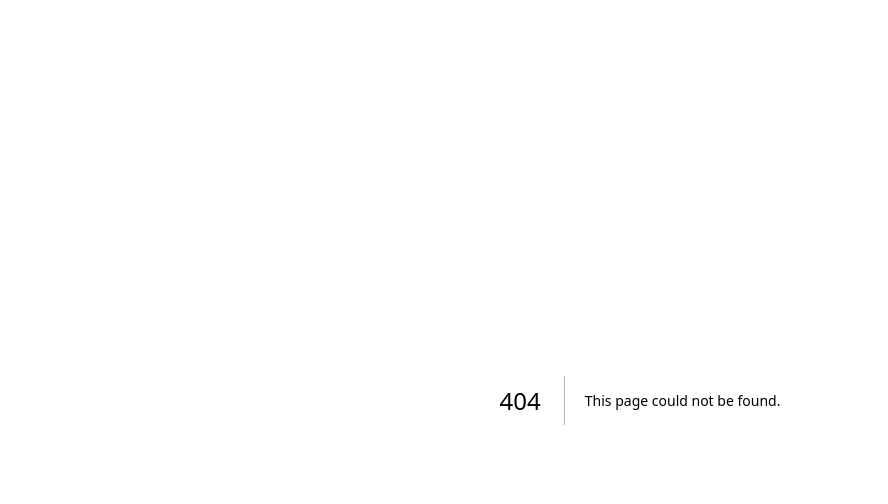
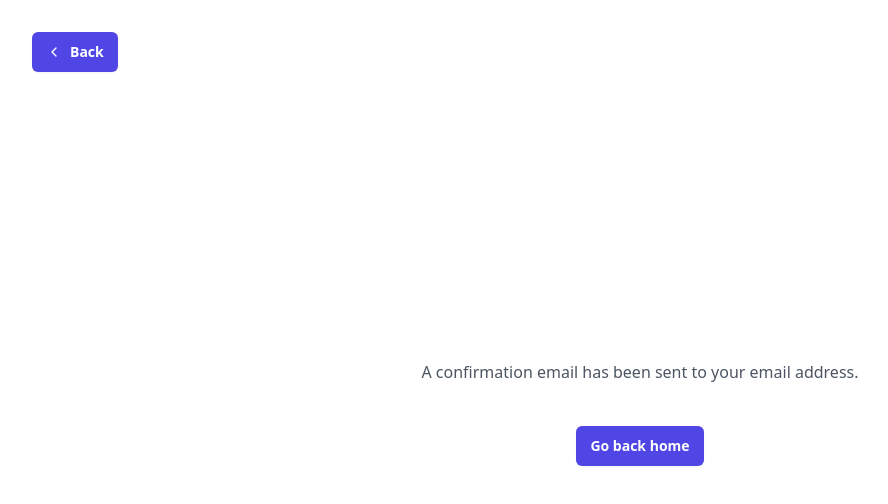
Before and after one commit to joelljones/supabase-auth-nextjs, a Next.js app: page /confirmation in a window 1280 px wide. Before the commit this address had no page. Shown: the top 504 px of the page, without its empty margins (0-888 px from the left). Built offline with nearby package versions, Linux system fonts and the light colour scheme.

Commit message:
feat: create account confirmation page

```diff
--- /dev/null
+++ b/src/app/confirmation/page.jsx
@@ -0,0 +1,46 @@
+import Link from 'next/link'
+
+export default function ConfirmationPage() {
+	return (
+		<main className="grid min-h-full place-items-center bg-white px-6 py-24 sm:py-32 lg:px-8 h-screen">
+			<Link
+				href="/login"
+				className="absolute left-8 top-8 rounded-md bg-indigo-600 px-3.5 py-2.5 text-sm font-semibold text-white shadow-sm hover:bg-indigo-500 focus-visible:outline focus-visible:outline-2 focus-visible:outline-offset-2 focus-visible:outline-indigo-600 flex items-center group"
+			>
+				<svg
+					xmlns="http://www.w3.org/2000/svg"
+					width="24"
+					height="24"
+					viewBox="0 0 24 24"
+					fill="none"
+					stroke="currentColor"
+					strokeWidth="2"
+					strokeLinecap="round"
+					strokeLinejoin="round"
+					className="mr-2 h-4 w-4 transition-transform group-hover:-translate-x-1"
+				>
+					<polyline points="15 18 9 12 15 6" />
+				</svg>{' '}
+				Back
+			</Link>
+			<section className="text-center">
+				{/* <p className="text-base font-semibold text-indigo-600">404</p>
+          <h1 className="mt-4 text-3xl font-bold tracking-tight text-gray-900 sm:text-5xl">Page not found</h1> */}
+				<p className="mt-6 text-base leading-7 text-gray-600">
+					A confirmation email has been sent to your email address.
+				</p>
+				<div className="mt-10 flex items-center justify-center gap-x-6">
+					<a
+						href="/"
+						className="rounded-md bg-indigo-600 px-3.5 py-2.5 text-sm font-semibold text-white shadow-sm hover:bg-indigo-500 focus-visible:outline focus-visible:outline-2 focus-visible:outline-offset-2 focus-visible:outline-indigo-600"
+					>
+						Go back home
+					</a>
+					{/* <a href="#" className="text-sm font-semibold text-gray-900">
+              Contact support <span aria-hidden="true">&rarr;</span>
+            </a> */}
+				</div>
+			</section>
+		</main>
+	)
+}
--- a/src/app/login/actions.js
+++ b/src/app/login/actions.js
@@ -40,6 +40,7 @@ export async function signup(formData) {
 		redirect('/error')
 	}
 
-  revalidatePath('/', 'layout')
-  redirect('/account')
+	// revalidatePath('/', 'layout')
+	// redirect('/account')
+	redirect('/confirmation')
 }
```
Also changed, not shown: 1 other file (tests, documents, lock files or other folders). Lines whose indentation alone changed are shown as unchanged.
